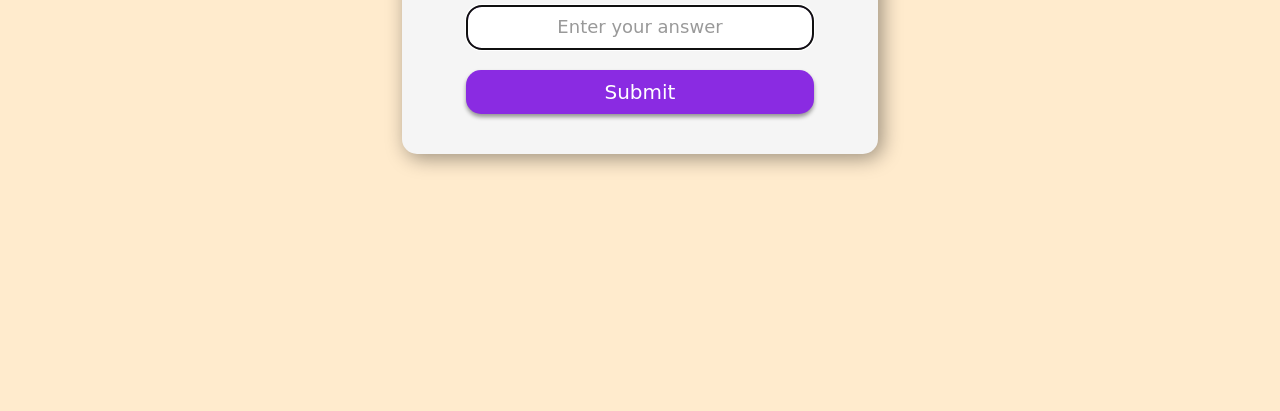
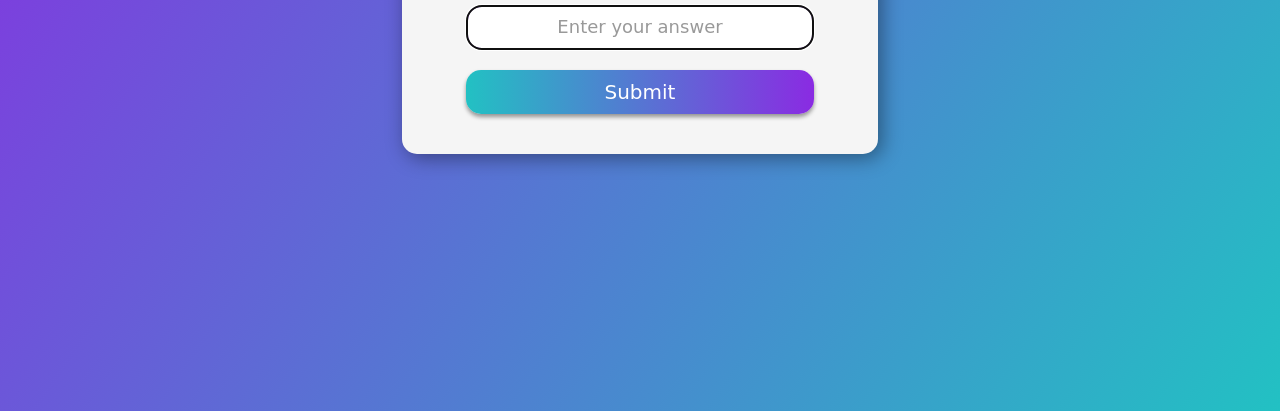
Before and after one commit to devhiderlan/maultiplication-app, a plain HTML site: page index.html in a window 1280 px wide. Shown: the part 389-800 px from the top of the page. Drawn offline with Linux system fonts and the light colour scheme.

Commit message:
alteração no estilo do background da página

```diff
--- a/Assets/style.css
+++ b/Assets/style.css
@@ -1,6 +1,7 @@
 body {
   align-items: center;
-  background-color: blanchedalmond;
+  background: rgb(34,193,195);
+  background: linear-gradient(304deg, rgba(34,193,195,1) 0%, rgba(138,43,226,1) 100%);
   display: flex;
   font-family: cursive;
   height: 100vh;
@@ -10,7 +11,7 @@ body {
 }
 
 h1{
-  color: blueviolet;
+  color: #8a2be2;
   width: 85%;
   margin: 10px auto;
 }
@@ -42,7 +43,7 @@ h1{
 }
 
 .btn {
-  background-color: blueviolet;
+  background: linear-gradient(90deg, rgba(34,193,195,1) 0%, rgba(138,43,226,1) 100%);
   border: none;
   border-radius: 15px;
   box-shadow: 0 3px 4px rgba(0, 0, 0, .4);
```
